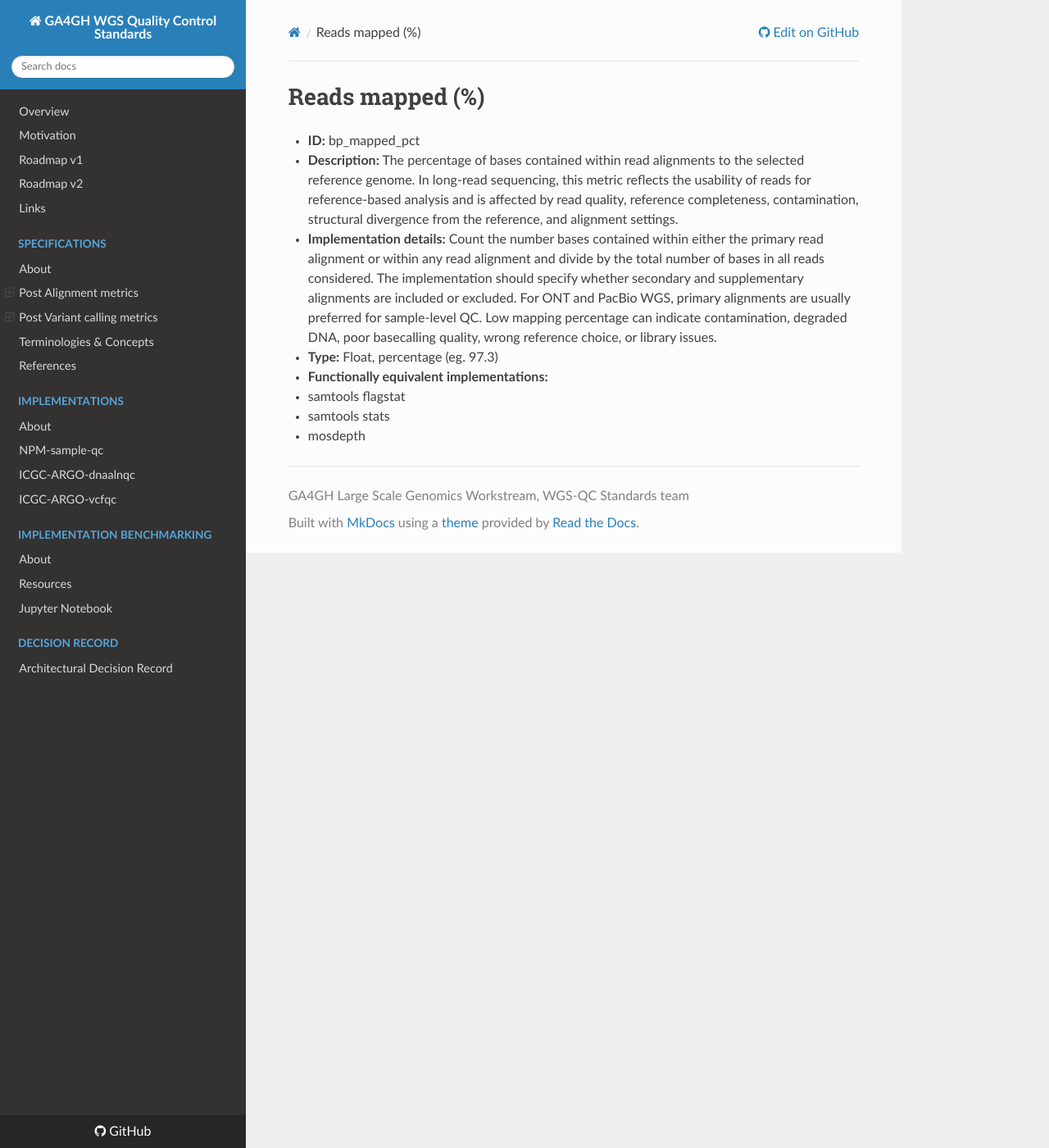
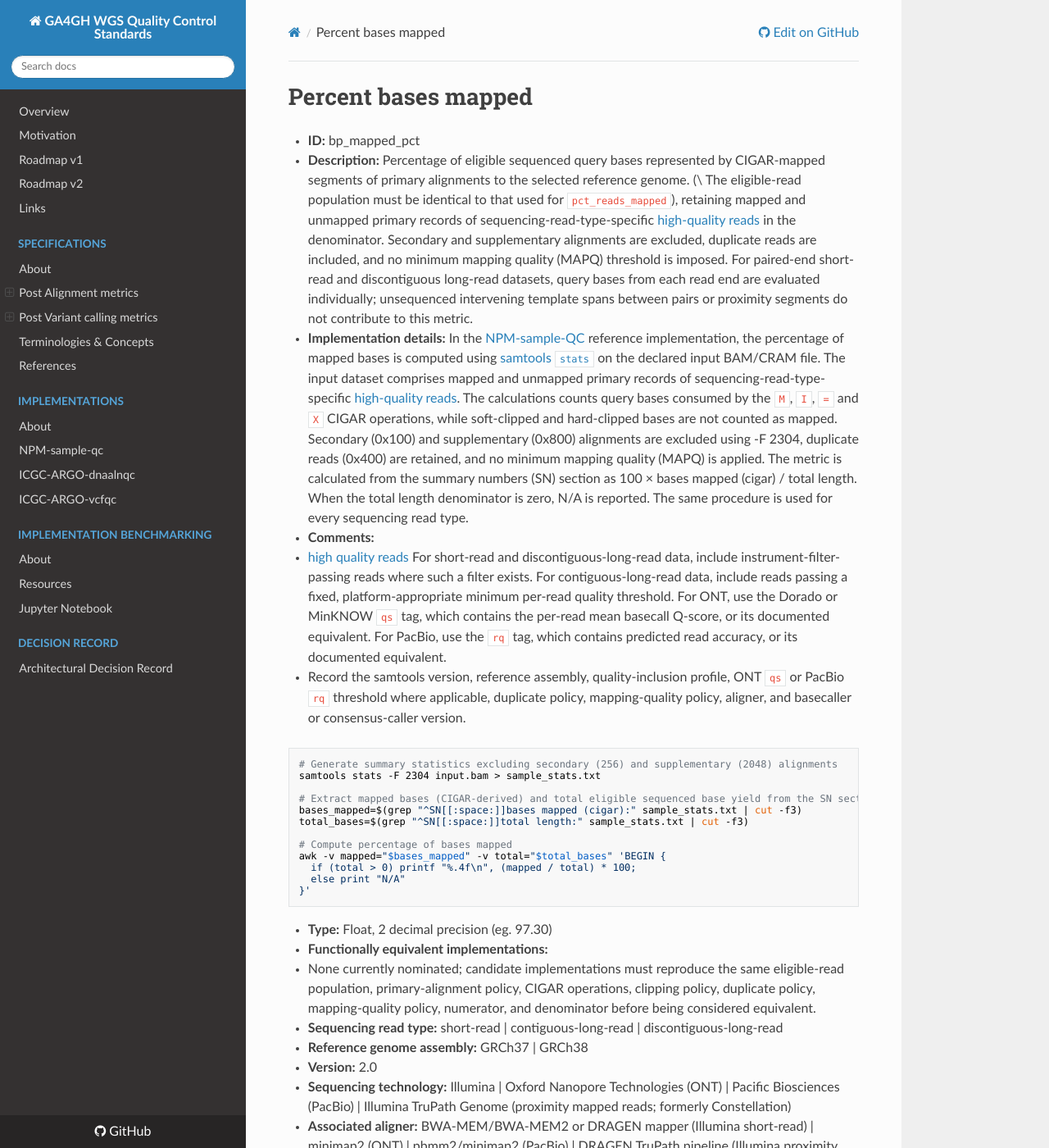
Before and after one commit to ga4gh/quality-control-wgs, an MkDocs documentation site: the page built from docs/metrics_definitions/lr-reads_mapped.md, in a window 1280 px wide and 1400 px high. Shown: the whole window at 82% size. Built offline with MkDocs 1.6.1, drawn with Linux system fonts in a browser that asks for light colours; nearby versions of some CDN libraries; some of the changed text lies outside the part shown.

Commit message:
update percent bases mapped dev version awaiting further input/feedback

````diff
--- a/docs/metrics_definitions/lr-reads_mapped.md
+++ b/docs/metrics_definitions/lr-reads_mapped.md
@@ -1,9 +1,34 @@
-# Reads mapped (%)
+# Percent bases mapped
+
 - **ID:** bp_mapped_pct
-- **Description:** The percentage of bases contained within read alignments to the selected reference genome. In long-read sequencing, this metric reflects the usability of reads for reference-based analysis and is affected by read quality, reference completeness, contamination, structural divergence from the reference, and alignment settings.
-- **Implementation details:** Count the number bases contained within either the primary read alignment or within any read alignment and divide by the total number of bases in all reads considered. The implementation should specify whether secondary and supplementary alignments are included or excluded. For ONT and PacBio WGS, primary alignments are usually preferred for sample-level QC. Low mapping percentage can indicate contamination, degraded DNA, poor basecalling quality, wrong reference choice, or library issues.
-- **Type:** Float, percentage (eg. 97.3)
+- **Description:** Percentage of eligible sequenced query bases represented by CIGAR-mapped segments of primary alignments to the selected reference genome. (\\ The eligible-read population must be identical to that used for `pct_reads_mapped`), retaining mapped and unmapped primary records of sequencing-read-type-specific [high-quality reads](terminologies.md#high-quality-reads) in the denominator. Secondary and supplementary alignments are excluded, duplicate reads are included, and no minimum mapping quality (MAPQ) threshold is imposed. For paired-end short-read and discontiguous long-read datasets, query bases from each read end are evaluated individually; unsequenced intervening template spans between pairs or proximity segments do not contribute to this metric.
+- **Implementation details:**  In the [NPM-sample-QC](References.md#npm-sample-qc) reference implementation, the percentage of mapped bases is computed using [samtools `stats`](https://www.htslib.org/doc/samtools-stats.html) on the declared input BAM/CRAM file. The input dataset comprises mapped and unmapped primary records of sequencing-read-type-specific [high-quality reads](terminologies.md#high-quality-reads). The calculations counts query bases consumed by the `M`, `I`, `=` and `X` CIGAR operations, while soft-clipped and hard-clipped bases are not counted as mapped. Secondary (0x100) and supplementary (0x800) alignments are excluded using -F 2304, duplicate reads (0x400) are retained, and no minimum mapping quality (MAPQ) is applied. The metric is calculated from the summary numbers (SN) section as 100 × bases mapped (cigar) / total length. When the total length denominator is zero, N/A is reported. The same procedure is used for every sequencing read type.
+- **Comments:**
+  - [high quality reads](terminologies.md#high-quality-reads)
+For short-read and discontiguous-long-read data, include instrument-filter-passing reads where such a filter exists. For contiguous-long-read data, include reads passing a fixed, platform-appropriate minimum per-read quality threshold. For ONT, use the Dorado or MinKNOW `qs` tag, which contains the per-read mean basecall Q-score, or its documented equivalent. For PacBio, use the `rq` tag, which contains predicted read accuracy, or its documented equivalent.
+  - Record the samtools version, reference assembly, quality-inclusion profile, ONT `qs` or PacBio `rq` threshold where applicable, duplicate policy, mapping-quality policy, aligner, and basecaller or consensus-caller version.
+
+```
+# Generate summary statistics excluding secondary (256) and supplementary (2048) alignments
+samtools stats -F 2304 input.bam > sample_stats.txt
+
+# Extract mapped bases (CIGAR-derived) and total eligible sequenced base yield from the SN section
+bases_mapped=$(grep "^SN[[:space:]]bases mapped (cigar):" sample_stats.txt | cut -f3)
+total_bases=$(grep "^SN[[:space:]]total length:" sample_stats.txt | cut -f3)
+
+# Compute percentage of bases mapped
+awk -v mapped="$bases_mapped" -v total="$total_bases" 'BEGIN {
+  if (total > 0) printf "%.4f\n", (mapped / total) * 100;
+  else print "N/A"
+}'
+```
+- **Type:** Float, 2 decimal precision (eg. 97.30)
 - **Functionally equivalent implementations:**
-  - samtools flagstat
-  - samtools stats
-  - mosdepth
+  - None currently nominated; candidate implementations must reproduce the same eligible-read population, primary-alignment policy, CIGAR operations, clipping policy, duplicate policy, mapping-quality policy, numerator, and denominator before being considered equivalent.
+- **Sequencing read type:** short-read | contiguous-long-read | discontiguous-long-read
+- **Reference genome assembly:** GRCh37 | GRCh38
+- **Version:** 2.0
+- **Sequencing technology:** Illumina | Oxford Nanopore Technologies (ONT) | Pacific Biosciences (PacBio) | Illumina TruPath Genome (proximity mapped reads; formerly Constellation)
+- **Associated aligner:** BWA-MEM/BWA-MEM2 or DRAGEN mapper (Illumina short-read) | minimap2 (ONT) | pbmm2/minimap2 (PacBio) | DRAGEN TruPath pipeline (Illumina proximity mapped reads). Record the exact version and parameters.
+- **Associated variant caller:** N/A
+- **Associated basecaller:** N/A (Illumina short-read and proximity mapped reads) | Dorado/MinKNOW integrated Dorado (ONT) | SMRT Link/CCS (PacBio). Record the exact version and model where applicable.
````
